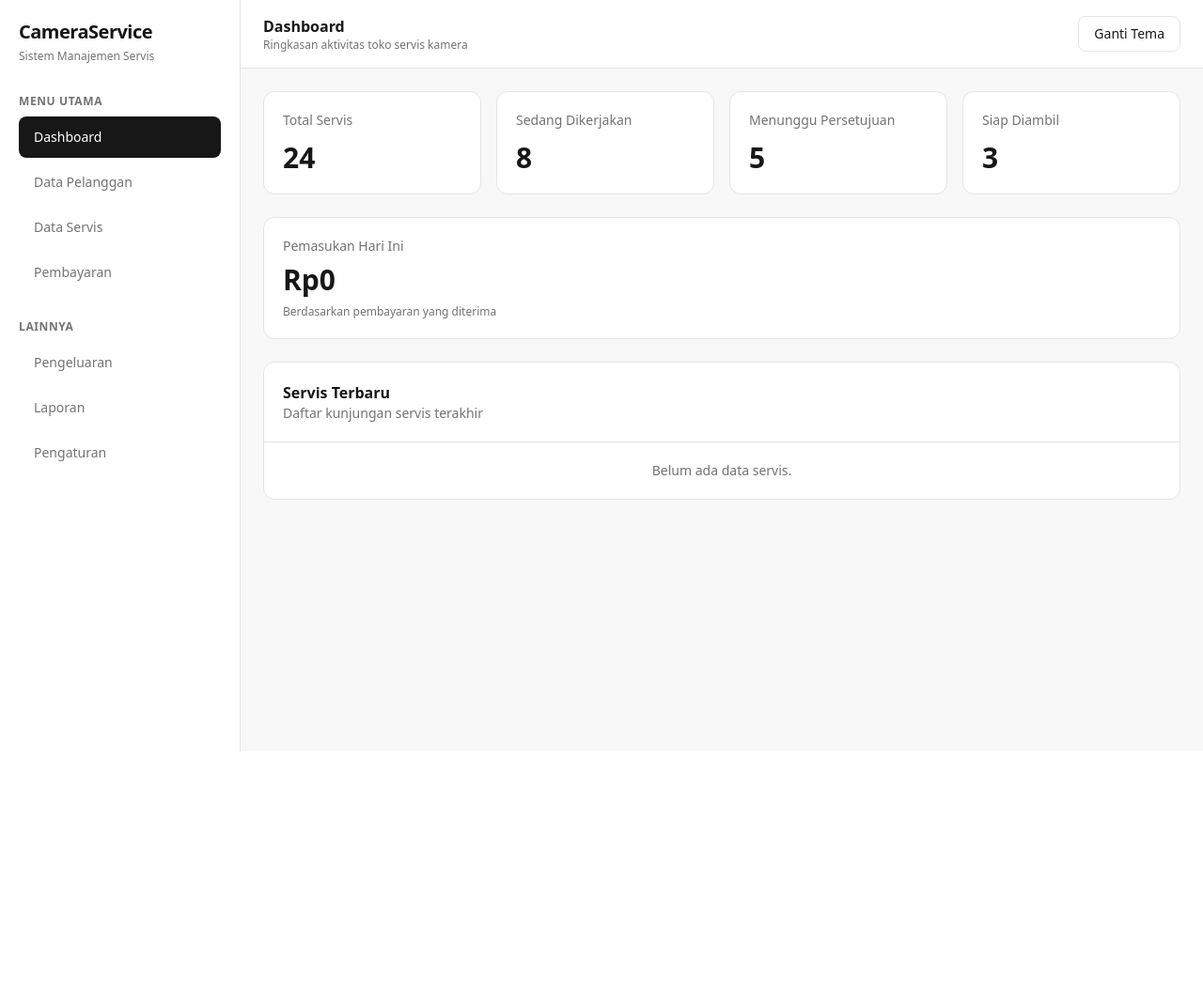
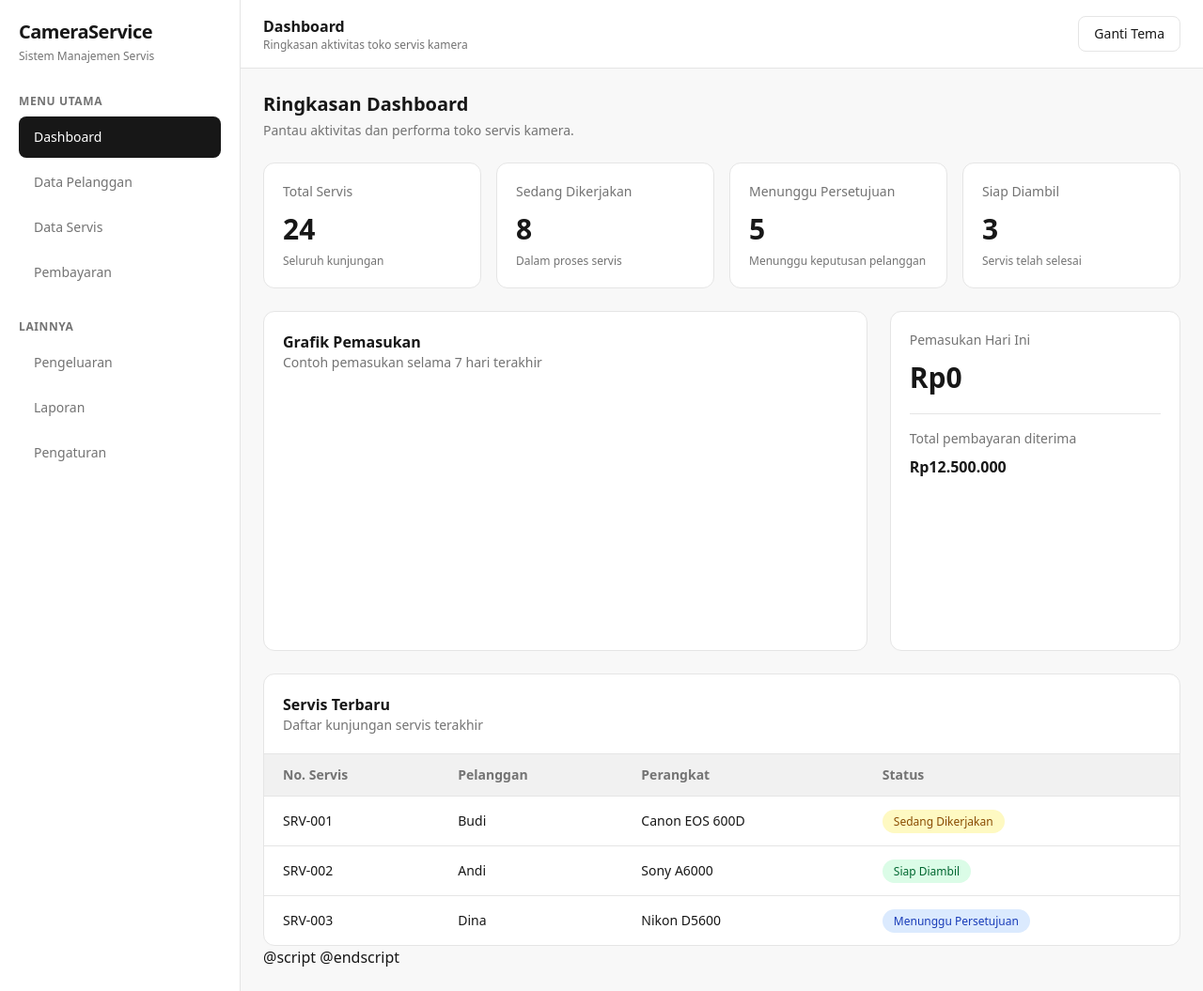
Before and after one commit to razdient/Sistem-Manajemen-Servis-Kamera, a Laravel app: page / in a window 1280 px wide. Shown: the whole page at 94% size. Before the commit the page ends 800 px from the top, so only its background shows below. Run offline with Laravel 12, Linux system fonts and the light colour scheme; a map, chart or similar area stays blank; style sheets or scripts are compiled from the project's sources; some libraries are stand-ins or nearby versions.

Commit message:
Menambahkan chart & membuat tabel pelanggan

```diff
--- /dev/null
+++ b/app/Livewire/Customers.php
@@ -0,0 +1,95 @@
+<?php
+
+namespace App\Livewire;
+
+use App\Models\Customer;
+use Livewire\Component;
+use Livewire\WithPagination;
+
+class Customers extends Component
+{
+    use WithPagination;
+
+    public $name = '';
+    public $phone = '';
+    public $address = '';
+    public $notes = '';
+
+    public $search = '';
+    public $customerId = null;
+    public $showForm = false;
+
+    public function save()
+    {
+        $validated = $this->validate([
+            'name' => 'required|string|max:255',
+            'phone' => 'nullable|string|max:30',
+            'address' => 'nullable|string',
+            'notes' => 'nullable|string',
+        ]);
+
+        Customer::updateOrCreate(
+            ['id' => $this->customerId],
+            $validated
+        );
+
+        session()->flash('success', $this->customerId
+            ? 'Data pelanggan berhasil diperbarui.'
+            : 'Pelanggan berhasil ditambahkan.'
+        );
+
+        $this->resetForm();
+    }
+
+    public function edit($id)
+    {
+        $customer = Customer::findOrFail($id);
+
+        $this->customerId = $customer->id;
+        $this->name = $customer->name;
+        $this->phone = $customer->phone;
+        $this->address = $customer->address;
+        $this->notes = $customer->notes;
+
+        $this->showForm = true;
+    }
+
+    public function delete($id)
+    {
+        Customer::findOrFail($id)->delete();
+
+        session()->flash('success', 'Pelanggan berhasil diarsipkan.');
+    }
+
+    public function resetForm()
+    {
+        $this->reset([
+            'name',
+            'phone',
+            'address',
+            'notes',
+            'customerId',
+            'showForm',
+        ]);
+
+        $this->resetValidation();
+    }
+
+    public function updatedSearch()
+    {
+        $this->resetPage();
+    }
+
+    public function render()
+    {
+        return view('livewire.customers', [
+            'customers' => Customer::query()
+                ->where('name', 'like', '%' . $this->search . '%')
+                ->orWhere('phone', 'like', '%' . $this->search . '%')
+                ->latest()
+                ->paginate(10),
+        ])->layout('layouts.app', [
+            'title' => 'Data Pelanggan',
+        ]);
+    }
+}
--- a/package.json
+++ b/package.json
@@ -15,5 +15,8 @@
     },
     "optionalDependencies": {
         "@laravel/multiplex": "^0.4.1"
+    },
+    "dependencies": {
+        "chart.js": "^4.6.1"
     }
 }
--- a/resources/js/app.js
+++ b/resources/js/app.js
@@ -1,4 +1,6 @@
+import Chart from 'chart.js/auto';
 
+window.Chart = Chart;
 // Mengatur tema berdasarkan pilihan yang tersimpan
 const savedTheme = localStorage.getItem('camera-service-theme');
 
--- a/resources/views/layouts/app.blade.php
+++ b/resources/views/layouts/app.blade.php
@@ -23,8 +23,9 @@
                     Dashboard
                 </a>
 
-                <a href="#" class="block rounded-lg px-4 py-3 text-sm text-muted hover:bg-surface-secondary hover:text-foreground">
-                    Data Pelanggan
+                <a href="{{ route('customers.index') }}"
+                class="block rounded-lg px-4 py-3 text-sm text-muted hover:bg-surface-secondary hover:text-foreground">
+                Data Pelanggan
                 </a>
 
                 <a href="#" class="block rounded-lg px-4 py-3 text-sm text-muted hover:bg-surface-secondary hover:text-foreground">
--- a/resources/views/livewire/⚡dashboard.blade.php
+++ b/resources/views/livewire/⚡dashboard.blade.php
@@ -1,46 +1,142 @@
 
 <div>
+    <!-- Judul halaman -->
+    <div class="mb-6">
+        <h2 class="text-xl font-bold">Ringkasan Dashboard</h2>
+        <p class="mt-1 text-sm text-muted">
+            Pantau aktivitas dan performa toko servis kamera.
+        </p>
+    </div>
+
     <!-- Statistik -->
     <div class="mb-6 grid gap-4 sm:grid-cols-2 xl:grid-cols-4">
-
         @foreach ([
-            ['Total Servis', '24'],
-            ['Sedang Dikerjakan', '8'],
-            ['Menunggu Persetujuan', '5'],
-            ['Siap Diambil', '3']
+            ['Total Servis', '24', 'Seluruh kunjungan'],
+            ['Sedang Dikerjakan', '8', 'Dalam proses servis'],
+            ['Menunggu Persetujuan', '5', 'Menunggu keputusan pelanggan'],
+            ['Siap Diambil', '3', 'Servis telah selesai']
         ] as $stat)
-
             <div class="rounded-xl border border-border bg-surface p-5">
                 <p class="text-sm text-muted">{{ $stat[0] }}</p>
                 <h3 class="mt-3 text-3xl font-bold">{{ $stat[1] }}</h3>
+                <p class="mt-2 text-xs text-muted">{{ $stat[2] }}</p>
+            </div>
+        @endforeach
+    </div>
+
+    <!-- Grafik dan pemasukan -->
+    <div class="mb-6 grid gap-6 xl:grid-cols-3">
+
+        <div class="rounded-xl border border-border bg-surface p-5 xl:col-span-2">
+            <div class="mb-5">
+                <h3 class="font-bold">Grafik Pemasukan</h3>
+                <p class="text-sm text-muted">Contoh pemasukan selama 7 hari terakhir</p>
             </div>
 
-        @endforeach
+            <div class="h-64">
+                <canvas id="revenueChart"></canvas>
+            </div>
+        </div>
+
+        <div class="rounded-xl border border-border bg-surface p-5">
+            <p class="text-sm text-muted">Pemasukan Hari Ini</p>
+            <h3 class="mt-3 text-3xl font-bold">Rp0</h3>
+            <div class="mt-5 border-t border-border pt-4">
+                <p class="text-sm text-muted">Total pembayaran diterima</p>
+                <p class="mt-2 font-semibold">Rp12.500.000</p>
+            </div>
+        </div>
 
     </div>
 
-    <!-- Pemasukan -->
-    <div class="mb-6 rounded-xl border border-border bg-surface p-5">
-        <p class="text-sm text-muted">Pemasukan Hari Ini</p>
-        <h3 class="mt-2 text-3xl font-bold">Rp0</h3>
-        <p class="mt-2 text-xs text-muted">
-            Berdasarkan pembayaran yang diterima
-        </p>
-    </div>
-
-    <!-- Servis Terbaru -->
+    <!-- Servis terbaru -->
     <div class="overflow-hidden rounded-xl border border-border bg-surface">
-
         <div class="border-b border-border p-5">
             <h3 class="font-bold">Servis Terbaru</h3>
-            <p class="text-sm text-muted">
-                Daftar kunjungan servis terakhir
-            </p>
+            <p class="text-sm text-muted">Daftar kunjungan servis terakhir</p>
         </div>
 
-        <div class="p-5 text-center text-sm text-muted">
-            Belum ada data servis.
+        <div class="overflow-x-auto">
+            <table class="w-full text-left text-sm">
+                <thead class="bg-surface-secondary text-muted">
+                    <tr>
+                        <th class="px-5 py-3">No. Servis</th>
+                        <th class="px-5 py-3">Pelanggan</th>
+                        <th class="px-5 py-3">Perangkat</th>
+                        <th class="px-5 py-3">Status</th>
+                    </tr>
+                </thead>
+                <tbody>
+                    <tr class="border-t border-border">
+                        <td class="px-5 py-4 font-medium">SRV-001</td>
+                        <td class="px-5 py-4">Budi</td>
+                        <td class="px-5 py-4">Canon EOS 600D</td>
+                        <td class="px-5 py-4">
+                            <span class="rounded-full bg-yellow-100 px-3 py-1 text-xs font-medium text-yellow-800">
+                                Sedang Dikerjakan
+                            </span>
+                        </td>
+                    </tr>
+                    <tr class="border-t border-border">
+                        <td class="px-5 py-4 font-medium">SRV-002</td>
+                        <td class="px-5 py-4">Andi</td>
+                        <td class="px-5 py-4">Sony A6000</td>
+                        <td class="px-5 py-4">
+                            <span class="rounded-full bg-green-100 px-3 py-1 text-xs font-medium text-green-800">
+                                Siap Diambil
+                            </span>
+                        </td>
+                    </tr>
+                    <tr class="border-t border-border">
+                        <td class="px-5 py-4 font-medium">SRV-003</td>
+                        <td class="px-5 py-4">Dina</td>
+                        <td class="px-5 py-4">Nikon D5600</td>
+                        <td class="px-5 py-4">
+                            <span class="rounded-full bg-blue-100 px-3 py-1 text-xs font-medium text-blue-800">
+                                Menunggu Persetujuan
+                            </span>
+                        </td>
+                    </tr>
+                </tbody>
+            </table>
         </div>
-
     </div>
 </div>
+
+@script
+<script>
+    const canvas = document.getElementById('revenueChart');
+
+    if (canvas && !canvas.chartInstance) {
+        canvas.chartInstance = new Chart(canvas, {
+            type: 'line',
+            data: {
+                labels: ['Senin', 'Selasa', 'Rabu', 'Kamis', 'Jumat', 'Sabtu', 'Minggu'],
+                datasets: [{
+                    label: 'Pemasukan',
+                    data: [250000, 500000, 350000, 800000, 600000, 950000, 700000],
+                    borderColor: '#171717',
+                    backgroundColor: 'rgba(23, 23, 23, 0.08)',
+                    fill: true,
+                    tension: 0.35
+                }]
+            },
+            options: {
+                responsive: true,
+                maintainAspectRatio: false,
+                plugins: {
+                    legend: { display: false }
+                },
+                scales: {
+                    y: {
+                        beginAtZero: true,
+                        ticks: {
+                            callback: value => 'Rp' + value.toLocaleString('id-ID')
+                        }
+                    }
+                }
+            }
+        });
+    }
+</script>
+@endscript
--- a/routes/web.php
+++ b/routes/web.php
@@ -2,5 +2,7 @@
 
 use Illuminate\Support\Facades\Route;
 use App\Livewire\Dashboard;
+use App\Livewire\Customers;
 
+Route::get('/pelanggan', Customers::class)->name('customers.index');
 Route::get('/', Dashboard::class);
```
Also changed, not shown: app/Models/Customer.php (added, +18 -0 lines), resources/views/livewire/customers.blade.php (added, +127 -0 lines), database/migrations/2026_11_04_004139_create_customers_table.php (added), package-lock.json.
